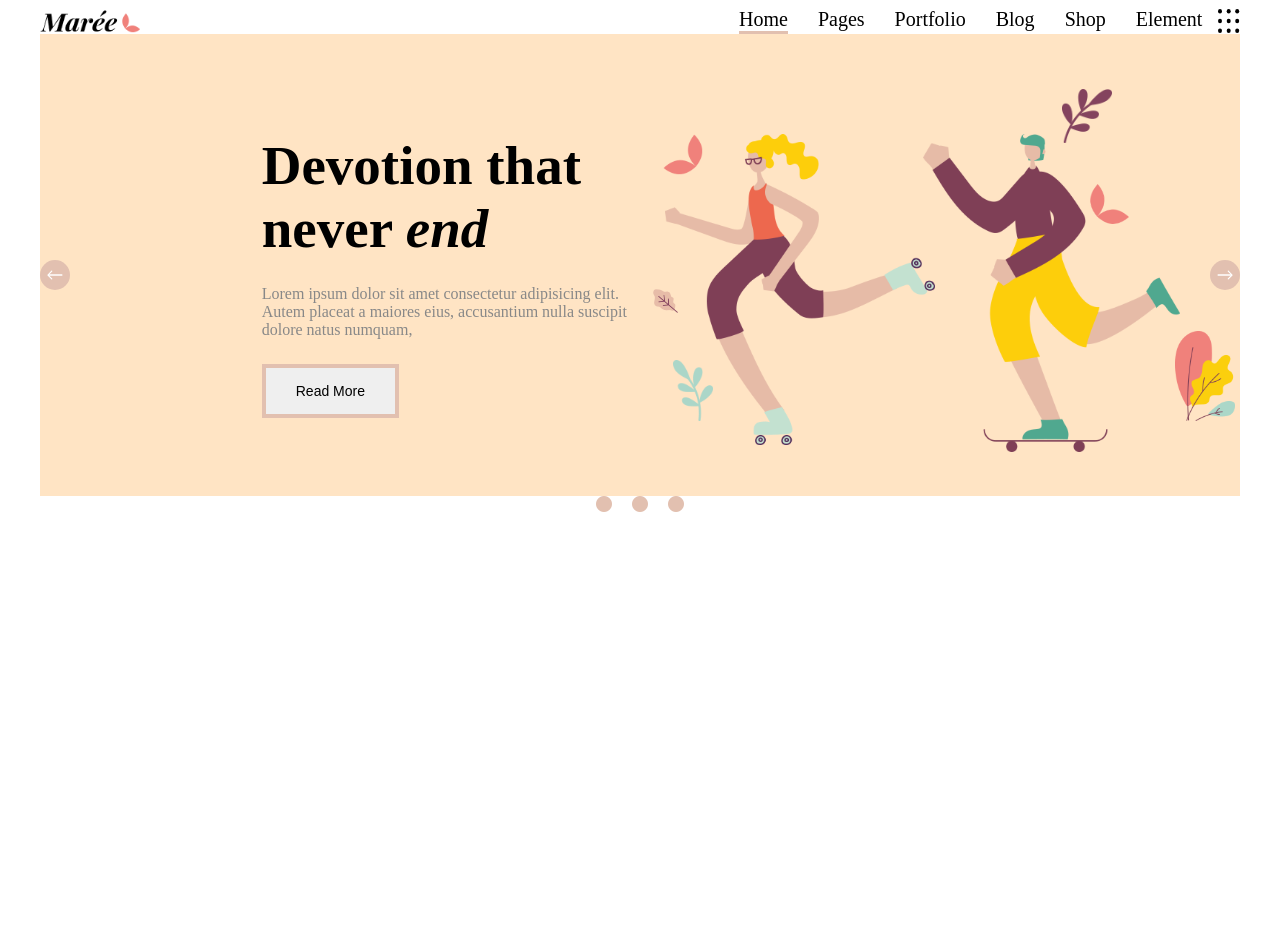
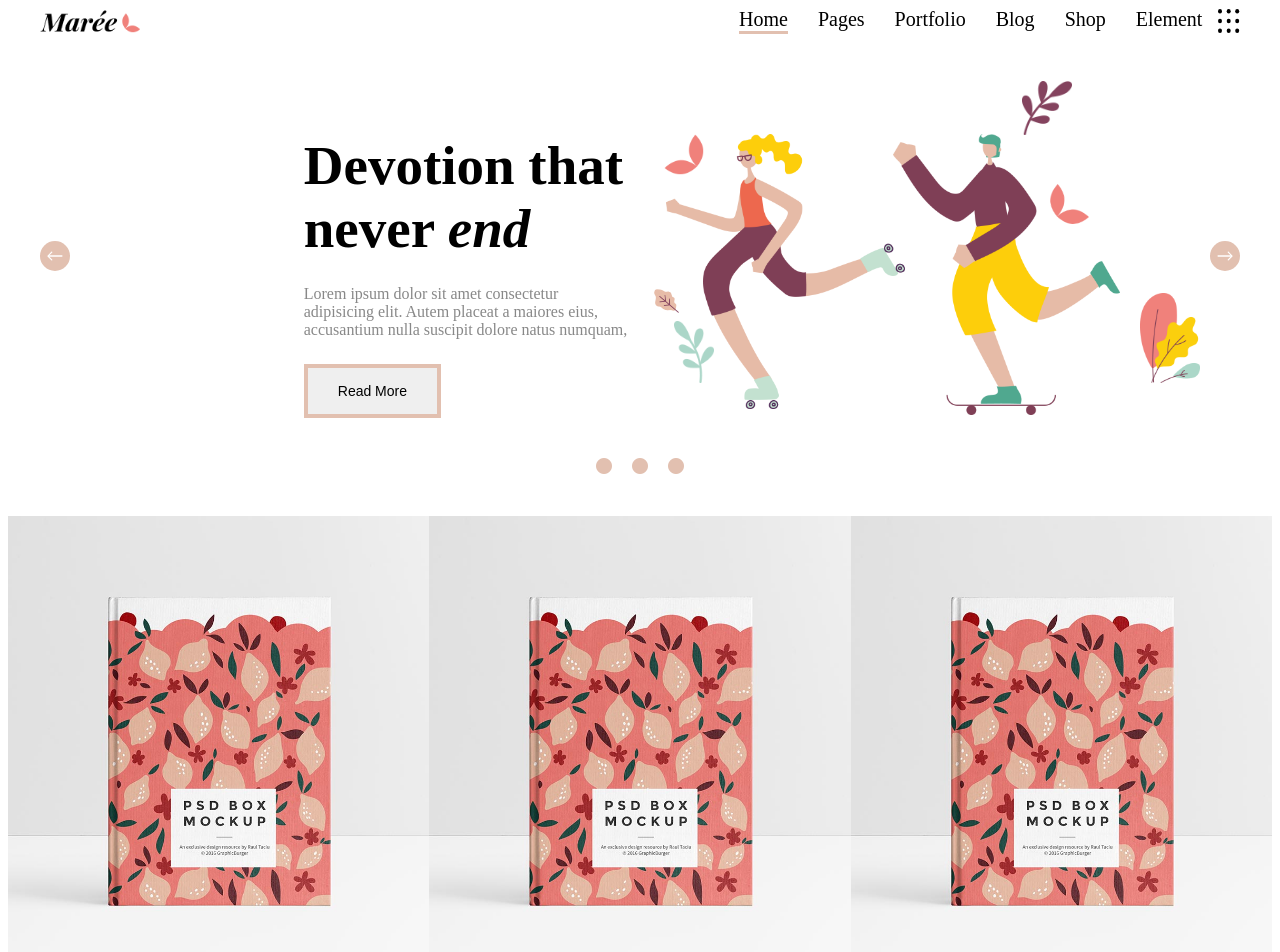
Before and after one commit to Zibo88/proj-html-vuejs, a Vue app: page / in a window 1280 px wide. Shown: the top 952 px of the page. Before the commit the page ends 800 px from the top, so only its background shows below. Built offline with nearby package versions, Linux system fonts and the light colour scheme.

Commit message:
completata seconda section ed implementata con effetto hover

```diff
--- a/src/App.vue
+++ b/src/App.vue
@@ -1,7 +1,7 @@
 <template>
   <div>
     <MyHeader :links='menuLinks'/>
-    <MainComponent/>
+    <MainComponent :arrayImg='arrayImgSecondS'/>
   </div>
 </template>
 
@@ -47,9 +47,28 @@ export default {
           currentElement: false,
         },
 
+      ],
+
+      arrayImgSecondS:[
+        {
+          name:'h-2-port-img-1.jpg'
+        },
+        {
+          name:'h-2-port-img-2.jpg'
+        },
+        {
+          name:'h-2-port-img-3.jpg'
+        },
+        {
+          name:'h-2-port-img-4.jpg'
+        },
+        {
+          name:'h-2-port-img-5.jpg'
+        },
+        {
+          name:'h-2-port-img-6.jpg'
+        },
       ]
-
-
 
     }
   },
--- a/src/components/MainComponent.vue
+++ b/src/components/MainComponent.vue
@@ -1,18 +1,68 @@
 <template>
    <div>
-       <SectionOneComponent/>
+       <!-- prima sezione -->
+       <div>
+           <section>
+                <SectionOneComponent/>
+           </section>
+       </div>
+       <!-- seconda sezione -->
+        <div class="section-two-container">
+            <ul class="list-second-section flex">
+                <li class="item-second-section" v-for="poster in arrayImg" :key="poster">
+                    <img class="square" src="../assets/img/h-2-port-img-4.jpg" alt="">
+                    <!-- //////////////// da sistemare ///////////////////// -->
+                    <!-- <img :src="`../assets/img/${this.poster.name}`" alt=""> -->
+                    <!-- ////////////////////////////////////////////////////// -->
+
+                    <!-- :hover -->
+                     <div class="features">
+                        <h4 class="features-title">
+                            Illustrations of novel
+                        </h4>
+
+                        <div class="features-illustration text">
+                            <em>
+                                Lorem ipsum, dolor sit amet consectetur adipisicing elit.
+                            </em>
+                        </div>
+
+                    </div>
+                </li>
+            </ul>
+        </div>
+        <!-- <SectionTwo/> -->
    </div>
 </template>
 
 <script>
 
 import SectionOneComponent from './SectionOneComponent.vue'
+// import SectionTwo from './SectionTwo.vue'
 
 export default {
     name:'MainComponent',
+    data(){
+        return{
+
+        }
+    },
+    // methods:{
+    //     createCard(){
+    //         let finalImg = '../assets/img/' + this.poster.name
+    //         console.log(this.poster.name)
+    //         return finalImg
+    //     }
+    // },
+    props:{
+        arrayImg: Array
+    },
     components:{
-        SectionOneComponent
+        SectionOneComponent,
+        // SectionTwo
     }
+
+
 
 }
 </script>
@@ -21,4 +71,39 @@ export default {
 @import '../style/common';
 @import '../style/variables';
 
+.section-two-container{
+    padding: $padding_section;
+
+    & .list-second-section.flex{
+        flex-wrap: wrap;
+    }
+    .item-second-section{
+        width: calc(100% / 3);
+        position: relative;
+
+        & .features{
+        width: 35%;
+        padding: 4px;
+        background-color: white;
+        position: absolute;
+        bottom:200px;
+        left: 0;
+        display: none;
+        & .features-title{
+            font-size: 18px;
+            padding: 5px 0;
+        }
+        & .features-illustration.text{
+            font-size: 14px;
+        }
+        }
+        // hover
+        &:hover .features{
+            display: block;
+        }
+    }
+
+}
+
+
 </style>
--- a/src/components/SectionOneComponent.vue
+++ b/src/components/SectionOneComponent.vue
@@ -66,11 +66,9 @@ export default {
     align-items: center;
     justify-content: space-between;
     padding: 40px 0 20px 0;
-    // test
-    background-color: bisque;
 
     & .section-one{
-        width: 90%;
+        width: 80%;
         padding: 60px 0 20px 0;
 
          & .col-left{
@@ -148,15 +146,15 @@ export default {
             & .brown-branch{
                     width: 50px;
                     position: absolute;
-                    right: 68px;
-                    top: -45px;
+                    right: 48px;
+                    top: -53px;
             }
 
             & .pink-butterfly-right{
                 width: 40px;
                 position: absolute;
                 top: 50px;
-                right: 50px;
+                right: 30px;
                 transform:rotate(94deg)
             }
 
@@ -164,7 +162,7 @@ export default {
                 width: 60px;
                 position: absolute;
                 bottom: 35px;
-                right: -55px;
+                right: -80px;
             }
         }
     }
--- /dev/null
+++ b/src/components/SectionTwo.vue
@@ -0,0 +1,80 @@
+<template>
+      <div>
+         <!-- <ul class="list-second-section flex">
+             <li class="item-second-section" v-for="poster in arrayImg" :key="poster">
+                <img class="square" src="../assets/img/h-2-port-img-4.jpg" alt="">  -->
+                <!-- //////////////// da sistemare ///////////////////// -->
+                <!-- <img :src="`../assets/img/${this.poster.name}`" alt=""> -->
+                <!-- ////////////////////////////////////////////////////// -->
+
+                <!-- :hover -->
+                <!-- <div class="features">
+                    <h4 class="features-title">
+                        Illustrations of novel
+                    </h4>
+
+                    <div class="features-illustration text">
+                        <em>
+                            Lorem ipsum, dolor sit amet consectetur adipisicing elit.
+                        </em>
+                    </div>
+
+                </div>
+             </li>
+         </ul> -->
+      </div>
+</template>
+
+<script>
+export default {
+    name:'SectionTwo',
+    // props:{
+    //     arrayImg: Array
+    // },
+
+}
+</script>
+
+<style lang="scss" scoped>
+// @import '../style/common';
+// @import '../style/variables';
+
+// .section-two-container{
+//     padding: $padding_section;
+
+//     & .list-second-section.flex{
+//         flex-wrap: wrap;
+//     }
+//     .item-second-section{
+//         width: calc(100% / 3);
+//         position: relative;
+
+//         & .features{
+//         width: 35%;
+//         padding: 4px;
+//         background-color: white;
+//         position: absolute;
+//         bottom:200px;
+//         left: 0;
+//         display: none;
+//         & .features-title{
+//             font-size: 18px;
+//             padding: 5px 0;
+//         }
+//         & .features-illustration.text{
+//             font-size: 14px;
+//         }
+//         }
+//         // hover
+//         &:hover .features{
+//             display: block;
+//         }
+
+//     }
+
+
+
+// }
+
+
+</style>
--- a/src/style/common.scss
+++ b/src/style/common.scss
@@ -15,6 +15,7 @@ body{
 }
 img{
     width: 100%;
+    display: block;
 }
 
 li{
--- a/src/style/variables.scss
+++ b/src/style/variables.scss
@@ -1,2 +1,3 @@
 $text_color: #888888;
 $utility_color: #e2c0b0;
+$padding_section: 40px 0 20px 0;
```
